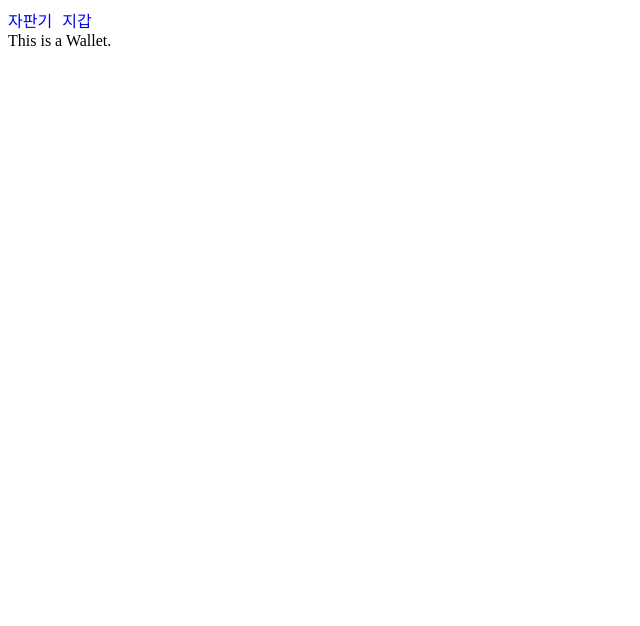
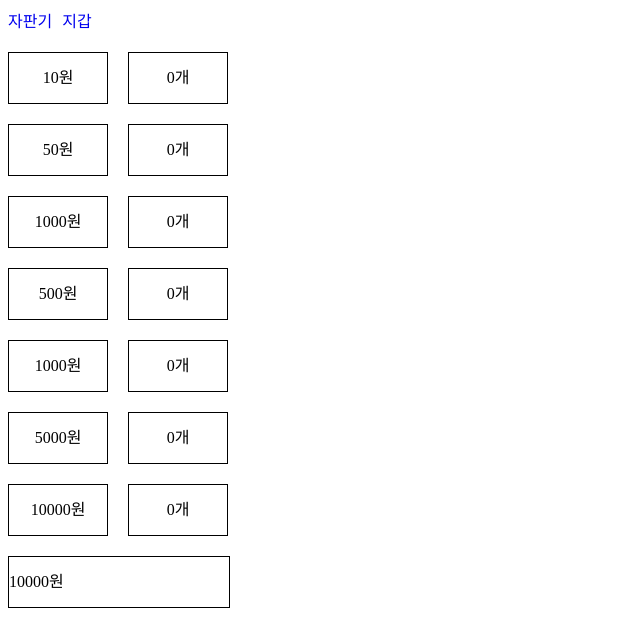
Before and after one commit to codesquad-members-2022/fe-vm, a React (Create React App) app: page /wallet in a window 1280 px wide. Shown: the top 626 px of the page, without its empty margins (0-640 px from the left). Built offline with nearby package versions, Linux system fonts and the light colour scheme.

Commit message:
💄 MoneyCharge 컴포넌트 템플릿 생성
closed #4

```diff
--- /dev/null
+++ b/src/components/MoneyCharge.jsx
@@ -0,0 +1,73 @@
+import React from 'react';
+import styled from 'styled-components';
+
+function MoneyCharge() {
+  return (
+    <Wrap>
+      <Coins>
+        <Coin>10원</Coin>
+        <Coin>50원</Coin>
+        <Coin>1000원</Coin>
+        <Coin>500원</Coin>
+        <Coin>1000원</Coin>
+        <Coin>5000원</Coin>
+        <Coin>10000원</Coin>
+      </Coins>
+      <Counts>
+        <Count>0개</Count>
+        <Count>0개</Count>
+        <Count>0개</Count>
+        <Count>0개</Count>
+        <Count>0개</Count>
+        <Count>0개</Count>
+        <Count>0개</Count>
+      </Counts>
+      <Total>
+        <Money>10000</Money>
+        <Unit>원</Unit>
+      </Total>
+    </Wrap>
+  );
+}
+
+const Wrap = styled.div({
+  display: 'grid',
+  gridTemplateColumns: 'repeat(2, 100px)',
+  gap: '20px',
+  marginTop: '20px',
+});
+const Coins = styled.div({
+  display: 'flex',
+  flexDirection: 'column',
+  gap: '20px',
+});
+const Coin = styled.div({
+  textAlign: 'center',
+  border: '1px solid black',
+  height: '50px',
+  lineHeight: '50px',
+});
+const Counts = styled.div({
+  display: 'flex',
+  flexDirection: 'column',
+  gap: '20px',
+});
+const Count = styled.div({
+  textAlign: 'center',
+  border: '1px solid black',
+  height: '50px',
+  lineHeight: '50px',
+});
+const Total = styled.div({
+  width: '100%',
+  textAlign: 'end',
+  gridColumnStart: 'span 2',
+  display: 'flex',
+  border: '1px solid black',
+  height: '50px',
+  lineHeight: '50px',
+});
+const Money = styled.div({});
+const Unit = styled.div({});
+
+export default MoneyCharge;
--- a/src/pages/Wallet.jsx
+++ b/src/pages/Wallet.jsx
@@ -1,7 +1,8 @@
+import MoneyCharge from 'components/MoneyCharge';
 import React from 'react';
 
 function Wallet() {
-  return <div>This is a Wallet.</div>;
+  return <MoneyCharge />;
 }
 
 export default Wallet;
```
